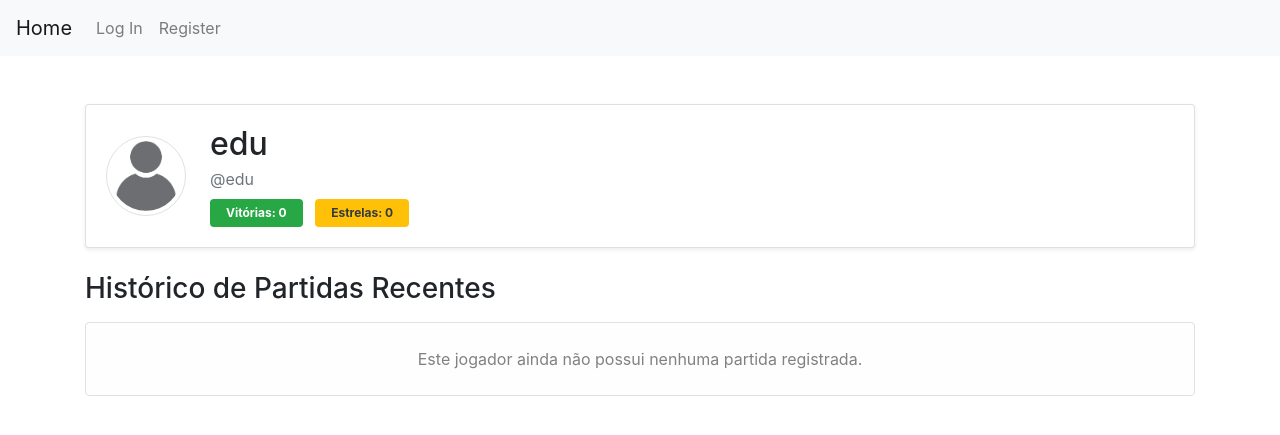
After one commit to EduBGou/Fulabra, a Django app: a page that uses fulabra_app/templates/fulabra_app/layout.html in a window 1280 px wide. The commit adds this page. Shown: the top 435 px of the page. Run offline with Django 5.2, Linux system fonts and the light colour scheme; data comes from the database, SQL or seed files in the repository; both versions use the stored data as it was after the commit; tables that the repository leaves empty hold one stand-in row (values such as "Sample post"); some libraries are stand-ins or nearby versions.

Commit message:
feat: implementar estrutura base do perfil, estatisticas e historico de partidas

```diff
--- a/fulabra_app/models.py
+++ b/fulabra_app/models.py
@@ -2,7 +2,6 @@ from django.db import models
 from django.contrib.auth.models import AbstractUser
 
 from fulabra import settings
-
 
 class LobbyGroup(models.Model):
     code = models.CharField(max_length=8)
@@ -21,6 +20,69 @@ class User(AbstractUser):
         related_name="players",
     )
 
+    nickname = models.CharField(max_length=16, blank=True, null=True)
+    avatar = models.CharField(max_length=100, default='default_avatar.png')
+    wins = models.IntegerField(default=0)
+    stars = models.IntegerField(default=0)
+
+
+class Match(models.Model):
+    player1 = models.ForeignKey(
+        settings.AUTH_USER_MODEL,
+        on_delete=models.CASCADE,
+        related_name='matches_as_p1'
+    )
+
+    player2 = models.ForeignKey(
+        settings.AUTH_USER_MODEL,
+        on_delete=models.CASCADE,
+        related_name='matches_as_p2'
+    )
+
+    player3 = models.ForeignKey(
+        settings.AUTH_USER_MODEL,
+        on_delete=models.CASCADE,
+        related_name='matches_as_p3'
+    )
+
+    winner = models.ForeignKey(
+        settings.AUTH_USER_MODEL,
+        on_delete=models.SET_NULL,
+        null=True,
+        related_name='matches_won'
+    )
+
+    date_played = models.DateTimeField(auto_now_add=True)
+
+    def __str__(self):
+        return f"Partida {self.id} - Vencedor: {self.winner.username if self.winner else 'Empate'}"
+
+
+class FriendRequest(models.Model):
+    STATUS_CHOICES = (
+        ('pending', 'Pendente'),
+        ('accepted', 'Aceito'),
+        ('rejected', 'Recusado'),
+    )
+
+    from_user = models.ForeignKey(
+        settings.AUTH_USER_MODEL,
+        on_delete=models.CASCADE,
+        related_name='sent_friend_requests'
+    )
+
+    to_user = models.ForeignKey(
+        settings.AUTH_USER_MODEL,
+        on_delete=models.CASCADE,
+        related_name='received_friend_requests'
+    )
+
+    status = models.CharField(max_length=10, choices=STATUS_CHOICES, default='pending')
+    created_at = models.DateTimeField(auto_now_add=True)
+
+    def __str__(self):
+        return f"De {self.from_user.username} para {self.to_user.username} ({self.status})"
+
 
 # class Player(models.Model):
 #     lobby = models.ForeignKey(
--- a/fulabra_app/templates/fulabra_app/layout.html
+++ b/fulabra_app/templates/fulabra_app/layout.html
@@ -27,7 +27,7 @@
         <ul class="navbar-nav mr-auto">
           {% if user.is_authenticated %}
             <li class="nav-item">
-              <a class="nav-link" href="#"><strong>{{ user.username }}</strong></a>
+              <a class="nav-link" href="{% url 'profile' username=user.username %}"><strong>{{ user.username }}</strong></a>
             </li>
           {% endif %}
           {% if user.is_authenticated %}
--- /dev/null
+++ b/fulabra_app/templates/fulabra_app/profile.html
@@ -0,0 +1,93 @@
+{% extends 'fulabra_app/layout.html' %}
+{% load static %}
+
+{% block body %}
+<div class="container mt-5">
+
+    <div class="card mb-4 shadow-sm">
+        <div class="card-body d-flex align-items-center">
+
+            <div class="mr-4">
+                <img src="{% static 'fulabra_app/images/' %}{{ profile_user.avatar }}"
+                     alt="Avatar"
+                     class="rounded-circle img-thumbnail"
+                     style="width: 80px; height: 80px; object-fit: cover; flex-shrink: 0;">
+            </div>
+
+            <div class="flex-grow-1">
+                <h2 class="mb-1">
+                    {% if profile_user.nickname %}
+                        {{ profile_user.nickname }}
+                    {% else %}
+                        {{ profile_user.username }}
+                    {% endif %}
+                </h2>
+                <p class="text-muted mb-2">@{{ profile_user.username }}</p>
+
+                <div class="mt-2">
+                    <span class="badge badge-success px-3 py-2 mr-2">
+                        Vitórias: {{ profile_user.wins }}
+                    </span>
+                    <span class="badge badge-warning px-3 py-2 text-dark">
+                        Estrelas: {{ profile_user.stars }}
+                    </span>
+                </div>
+            </div>
+
+            <div>
+                {% if user.is_authenticated %}
+                    {% if is_owner %}
+                        <a href="#" class="btn btn-outline-primary btn-sm">Editar Perfil</a>
+                    {% else %}
+                        {% if friend_status == 'accepted' %}
+                            <span class="badge badge-info p-2">Vocês são amigos ✔</span>
+                        {% elif friend_status == 'pending' %}
+                            <button class="btn btn-secondary btn-sm" disabled>Pedido Pendente...</button>
+                        {% else %}
+                            <button class="btn btn-primary btn-sm">Enviar Pedido de Amizade</button>
+                        {% endif %}
+                    {% endif %}
+                {% endif %}
+            </div>
+
+        </div>
+    </div>
+
+    <h3 class="mb-3">Histórico de Partidas Recentes</h3>
+
+    {% if recent_matches %}
+        <div class="list-group shadow-sm">
+
+            {% for match in recent_matches %}
+                <div class="list-group-item list-group-item-action d-flex justify-content-between align-items-center">
+
+                    <div>
+                        <small class="text-muted d-block mb-1">{{ match.date_played|date:"d/m/Y H:i" }}</small>
+                        <h6 class="mb-0">
+                            <span class="badge badge-light border">{{ match.player1.username }}</span> vs
+                            <span class="badge badge-light border">{{ match.player2.username }}</span> vs
+                            <span class="badge badge-light border">{{ match.player3.username }}</span>
+                        </h6>
+                    </div>
+
+                    <div class="text-right">
+                        {% if match.winner %}
+                            <span class="text-muted small d-block">Vencedor</span>
+                            <strong class="text-success">{{ match.winner.username }}</strong>
+                        {% else %}
+                            <strong class="text-muted">Empate</strong>
+                        {% endif %}
+                    </div>
+
+                </div>
+            {% endfor %}
+
+        </div>
+    {% else %}
+        <div class="alert alert-light text-center border py-4">
+            Este jogador ainda não possui nenhuma partida registrada.
+        </div>
+    {% endif %}
+
+</div>
+{% endblock %}
--- a/fulabra_app/urls.py
+++ b/fulabra_app/urls.py
@@ -12,4 +12,5 @@ urlpatterns = [
         "lobby_invite/<str:lobby_code>/", views.lobby_invite_view, name="lobby_invite"
     ),
     path("lobby/<str:lobby_code>/", views.lobby_room_view, name="lobby_room"),
+    path("profile/<str:username>/", views.profile_view, name="profile")
 ]
--- a/fulabra_app/views.py
+++ b/fulabra_app/views.py
@@ -1,6 +1,7 @@
 from django.db import IntegrityError
+from django.db.models import Q
 
-from django.shortcuts import redirect, render
+from django.shortcuts import redirect, render, get_object_or_404
 from django.contrib.auth import authenticate, login, logout
 from django.http import HttpRequest, HttpResponse
 from django.urls import reverse
@@ -132,3 +133,35 @@ def register(request: HttpRequest):
 
     else:
         return render(request, "fulabra_app/register.html")
+
+
+def profile_view(request: HttpRequest, username: str):
+    profile_user = get_object_or_404(User, username=username)
+    logged_user = request.user
+    is_owner = (logged_user==profile_user)
+
+    recent_matches = Match.objects.filter(
+        Q(player1=profile_user)|
+        Q(player2=profile_user)|
+        Q(player3=profile_user)
+    ).order_by('-date_played')[:10]
+
+    friend_status = None
+
+    if not is_owner and logged_user.is_authenticated:
+        friend_request = FriendRequest.objects.filter(
+            Q(from_user=logged_user, to_user=profile_user)|
+            Q(from_user=profile_user, to_user=logged_user)
+        ).first()
+
+        if friend_request:
+            friend_status = friend_request.status
+
+    context = {
+        "profile_user": profile_user,
+        "is_owner": is_owner,
+        "recent_matches": recent_matches,
+        "friend_status": friend_status
+    }
+
+    return render(request, "fulabra_app/profile.html", context)
```
Also changed, not shown: db.sqlite3, fulabra_app/migrations/0005_user_avatar_user_nickname_user_stars_user_wins_and_more.py (added), fulabra_app/static/fulabra_app/images/default_avatar.png (added), 1 other file.
